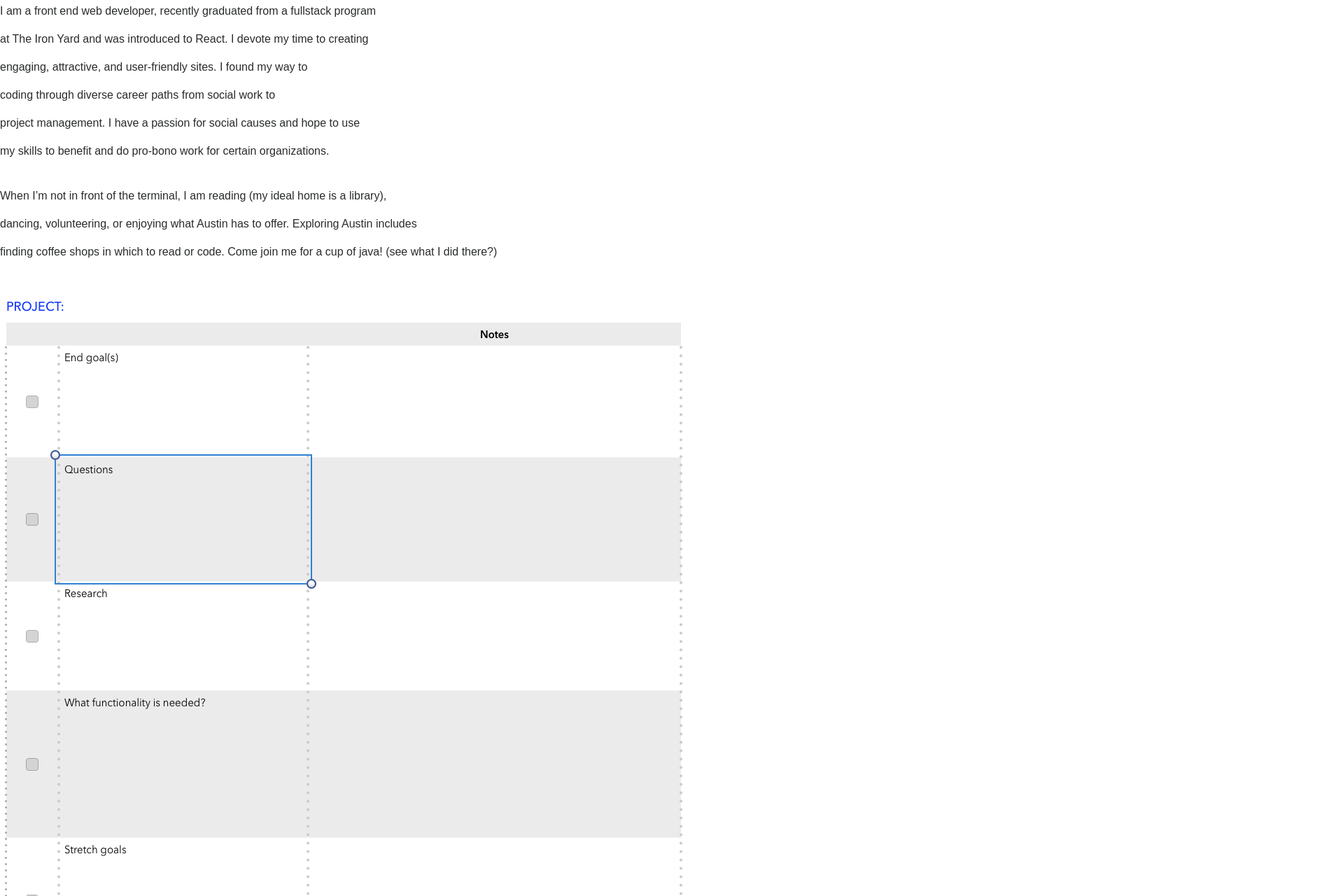
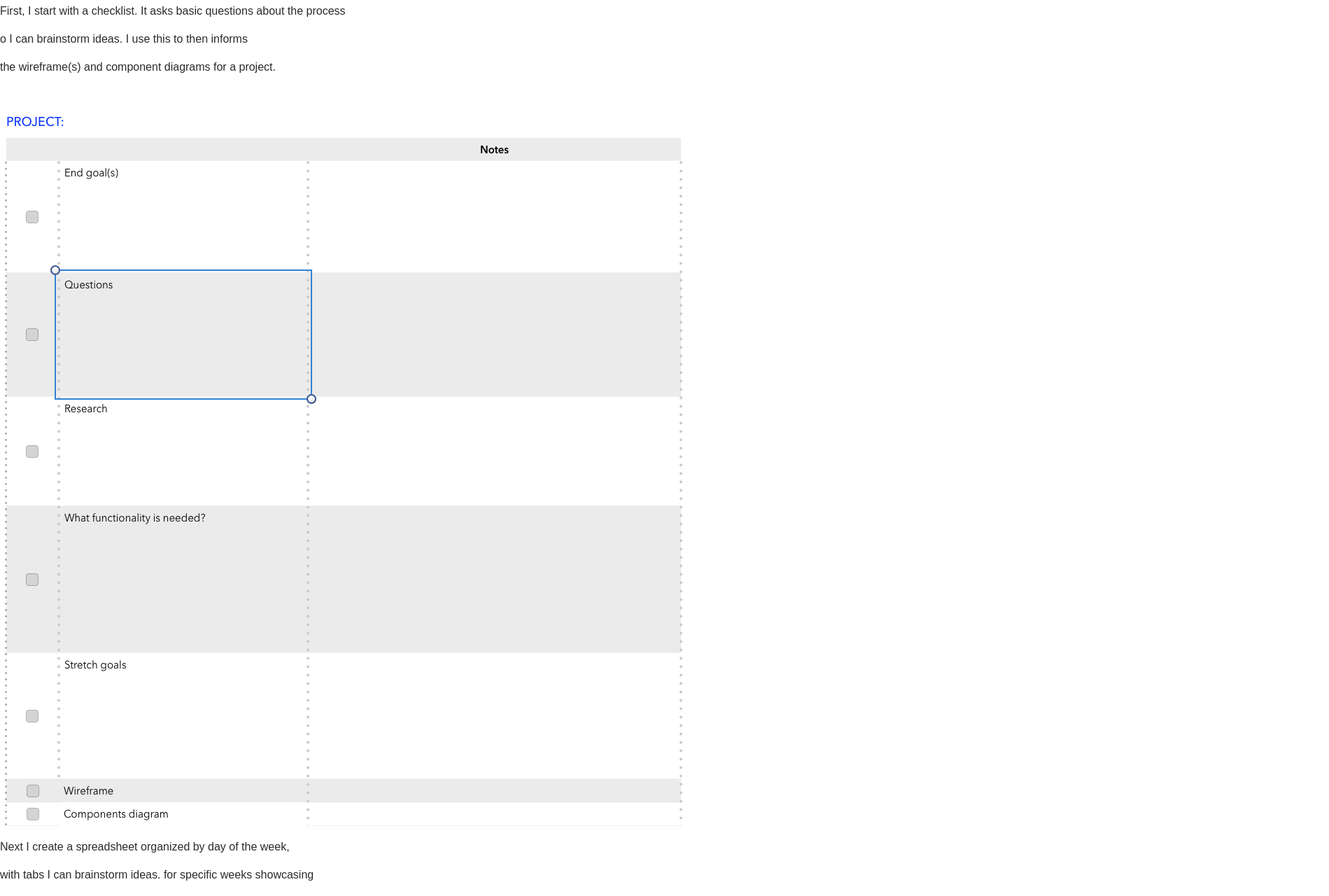
Before and after one commit to Smahima/smahima.github.io, a React (Create React App) app: page /process in a window 1280 px wide. Shown: the part 380-1660 px from the top of the page at 70% size, 1899 px wide, since content can reach past the window. Built offline with nearby package versions, Linux system fonts and the light colour scheme.

Commit message:
finished adding content to process page.

```diff
--- a/src/components/Process.js
+++ b/src/components/Process.js
@@ -1,7 +1,8 @@
 import React, { Component } from 'react';
 import { NavLink } from 'react-router-dom';
 import checklist from '../images/checklist.png';
-
+import progress from '../images/projectprogress.png';
+import schedule from '../images/dailyschedule.png';
 
 export default class Process extends Component {
   render() {
@@ -15,19 +16,32 @@ export default class Process extends Component {
           <p>About two weeks into the boot-camp, I realized</p>
           <p>the value of planning a project before starting.</p><br></br>
 
-        <p>I am a front end web developer, recently graduated from a fullstack program</p>
-        <p>at The Iron Yard and was introduced to React. I devote my time to creating</p>
-        <p>engaging, attractive, and user-friendly sites. I found my way to</p>
-        <p> coding through diverse career paths from social work to</p>
-        <p>project management. I have a passion for social causes and hope to use</p>
-        <p>my skills to benefit and do pro-bono work for certain organizations.</p><br></br>
-
-        <p>When I’m not in front of the terminal, I am reading (my ideal home is a library),</p>
-        <p>dancing, volunteering, or enjoying what Austin has to offer. Exploring Austin includes</p>
-        <p>finding coffee shops in which to read or code. Come join me for a cup of java! (see what I did there?)</p><br></br>
+          <p>First, I start with a checklist. It asks basic questions about the process</p>
+          <p>o I can brainstorm ideas. I use this to then informs</p>
+          <p>the wireframe(s) and component diagrams for a project.</p><br></br>
 
           <div className="list">
             <img src={checklist} alt="picture of checklist">
+            </img>
+          </div>
+
+          <p>Next I create a spreadsheet organized by day of the week, </p>
+          <p>with tabs I can brainstorm ideas. for specific weeks showcasing</p>
+          <p>tprogress in consecutive weeks. This helps me stay on task</p>
+          <p>and know how to prioritize.  These notes also go into my README.</p><br></br>
+
+          <div className="list">
+            <img src={progress} alt="pic of spreadsheet to track project progress">
+            </img>
+          </div>
+
+          <p>Finally, I use I use a daily schedule spreadsheet to organize my tasks. </p>
+          <p>This goes from 9 am to 5 pm and is chunked into 30 minute blocks</p>
+          <p>into which I assign tasks. The tricky part is sticking</p>
+          <p>to the schedule if something comes up that takes longer.</p><br></br>
+
+          <div className="list">
+            <img src={schedule} alt="pic of daily schedule spreadsheet">
             </img>
           </div>
 
```
Lines whose indentation alone changed are shown as unchanged.
